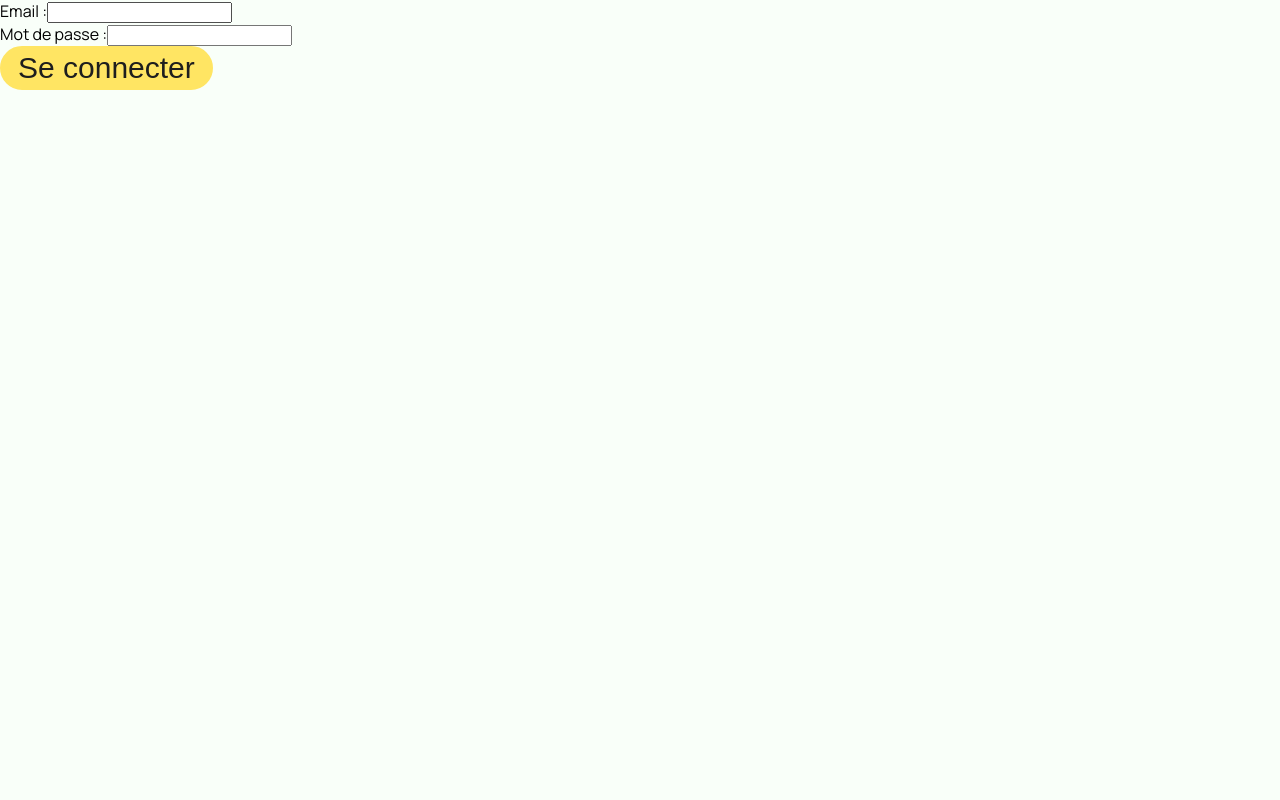
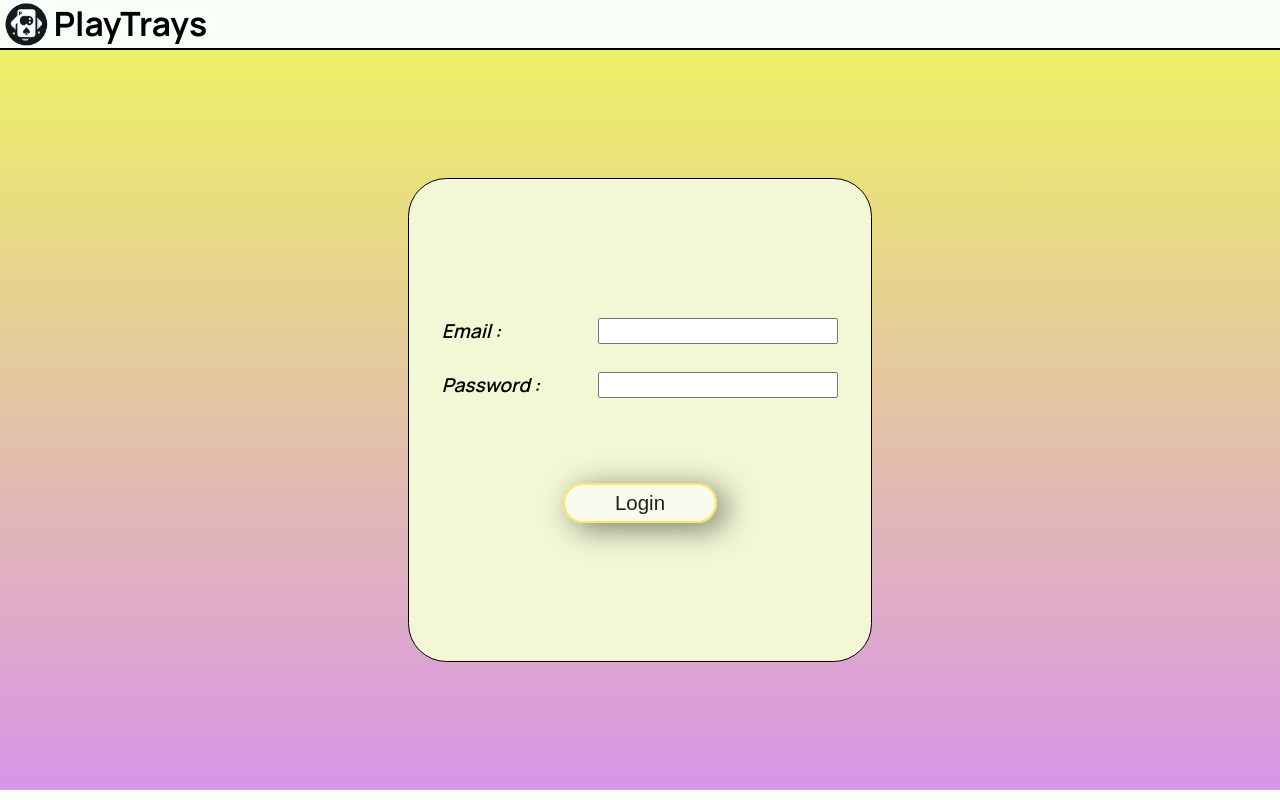
Before and after one commit to ZUHOWKS/PlayTrays, a Vue app: page /login in a window 1280 px wide. Built offline with nearby package versions, Linux system fonts and the light colour scheme.

Commit message:
Encrage de certaines balises pour le code CSS et l'esthétique du site web.

```diff
--- a/src/views/Login.vue
+++ b/src/views/Login.vue
@@ -28,19 +28,98 @@
 </script>
 
 <template>
-  <form @submit.prevent="loginForm">
+  <header @click="() => router.push('/')">
+    <img src="@/assets/image/logoPT(1).png" alt="PlayTrays Logo" class="logo">
+    <h1>PlayTrays</h1>
+  </header>
+  <main>
+    <form @submit.prevent="loginForm" class="test">
       <div>
         <label for="email">Email :</label>
         <input type="email" v-model="email" id="email" name="email" required>
       </div>
       <div>
-      <label for="password">Mot de passe :</label>
+        <label for="password">Password :</label>
         <input type="password" v-model="password" id="password" name="password" required>
       </div>
-    <button type="submit">Se connecter</button>
+      <button type="submit" class="r_button">Login</button>
     </form>
+  </main>
 </template>
 
 <style scoped>
+header {
+  width: 4vw;
+  display : flex;
+  flex-direction : row;
+  cursor : pointer;
+}
+
+h1 {
+  width : 1vw;
+  height : 1vh;
+  font-size : 2.62vw;
+}
+
+.logo {
+  margin : 5%;
+  width: 95%;
+  height: 5%;
+  transition: transform 0.6s ease-in-out;
+}
+
+.logo:hover {
+    transform: rotate(360deg);
+}
+
+main {
+  display: flex;
+  justify-content : center;
+  border-top: 2px solid black;
+  /* background-image: url(https://encrypted-tbn0.gstatic.com/images?q=tbn:ANd9GcRLK28gM_Wd78MjaifMEzGLphnCyKnXgpjfHA&s);
+  background-position: center;
+  background-size: cover; */
+  background : linear-gradient(#edf065, #d077e2c7);
+  height : 92.5vh;
+  width : 100vw;
+}
+
+.test {
+  display: flex;
+  flex-direction: column;
+  justify-content: center;
+  align-content: center;
+  margin: 10%;
+  padding: 7%;
+  border: 1px solid #000;
+  border-radius: 3vw;
+  background-color: #f3f7d5;
+}
+
+.test>div {
+  display : grid;
+  grid-template-columns : 55% 85%;
+  font-size: 1.5vw;
+  font-style: italic;
+  font-weight: 600;
+  justify-content: center;
+  margin-bottom : 10%;
+}
+
+input {
+  font-size : 0.7em;
+  color:#5e5e56;
+}
+
+.r_button {
+  width : 12vw;
+  height : 5vh;
+  font-size : 1.6vw;
+  font-family: "Poetsen One", sans-serif;
+  background-color : rgba(255, 255, 255, 0.6);
+  box-shadow : 0.7vw 0.7vh 1.5em rgba(0, 0, 0, 0.5);
+  margin-top: 7vh;
+  align-self: center;
+}
 
 </style>
```
Lines whose indentation alone changed are shown as unchanged.
